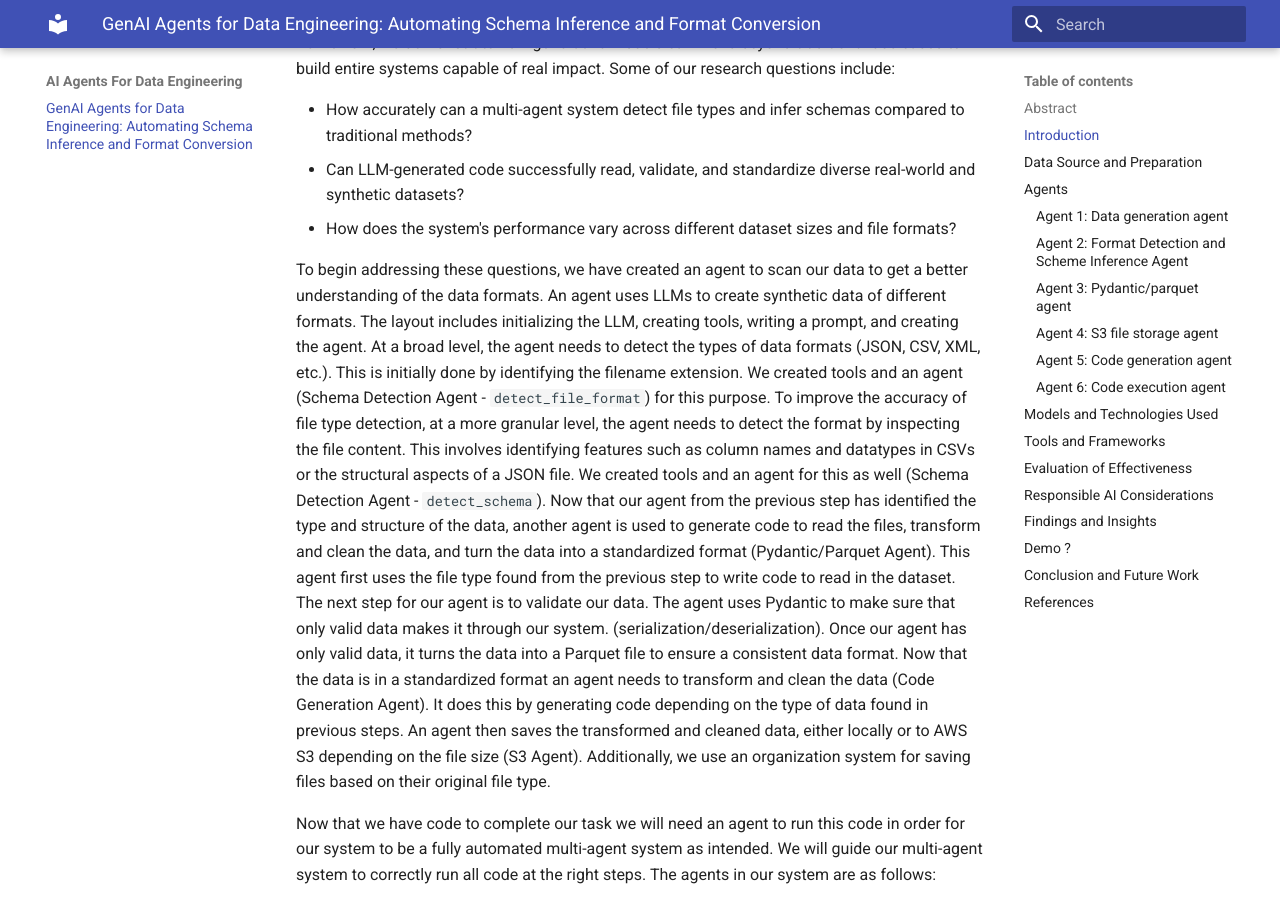
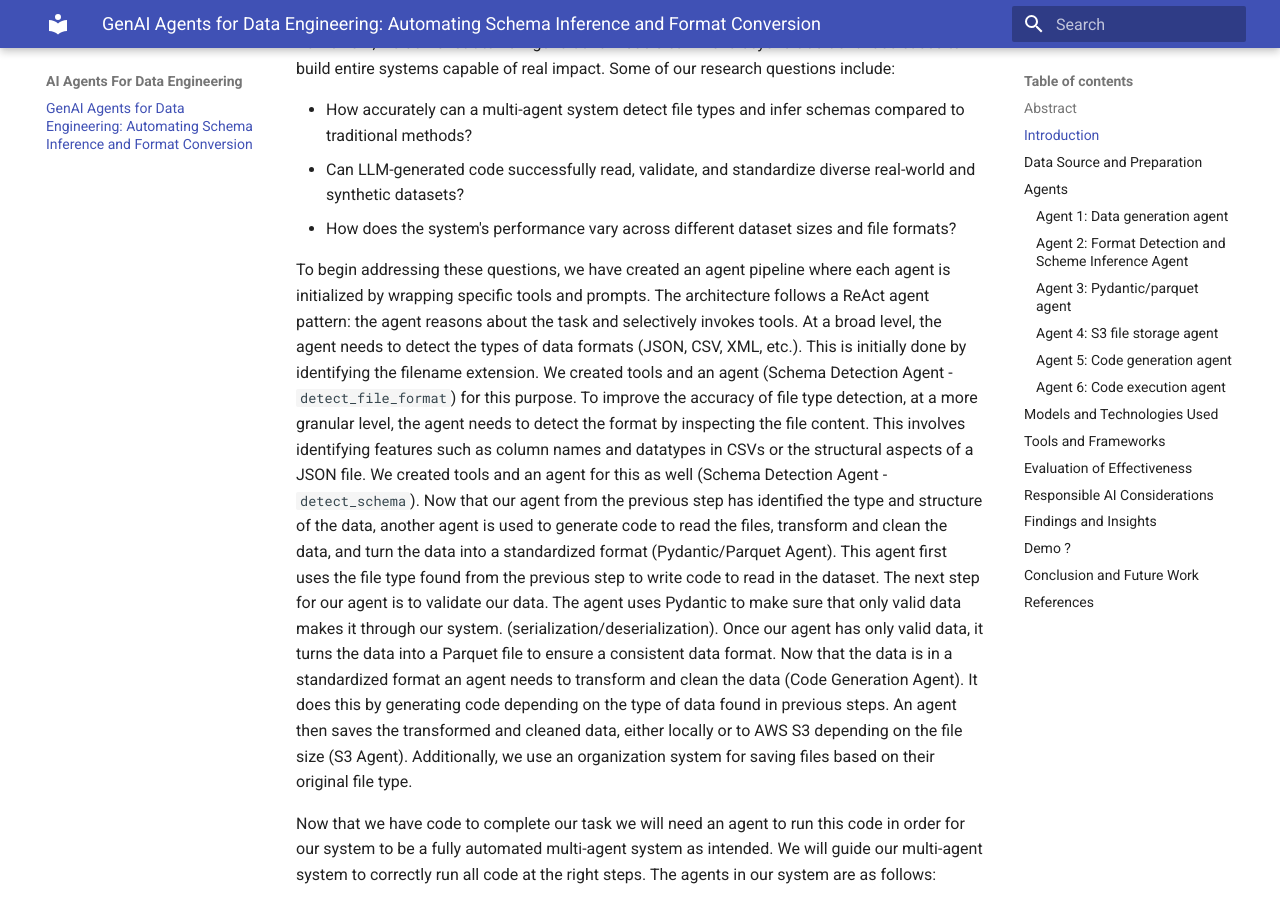
Before and after one commit to shivram7/dsan6725-finalreport, an MkDocs documentation site: the page built from docs/index.md, in a window 1280 px wide and 900 px high, scrolled down 1005 px. Built offline with MkDocs 1.6.1 and Material for MkDocs 9.7.7, drawn with Linux system fonts in a browser that asks for light colours; some of the changed text lies outside the part shown.

```diff
--- a/docs/index.md
+++ b/docs/index.md
@@ -18,7 +18,7 @@
 * Can LLM-generated code successfully read, validate, and standardize diverse real-world and synthetic datasets?
 * How does the system's performance vary across different dataset sizes and file formats?
 
-To begin addressing these questions, we have created an agent to scan our data to get a better understanding of the data formats. An agent uses LLMs to create synthetic data of different formats. The layout includes initializing the LLM, creating tools, writing a prompt, and creating the agent.
+To begin addressing these questions, we have created an agent pipeline where each agent is initialized by wrapping specific tools and prompts. The architecture follows a ReAct agent pattern: the agent reasons about the task and selectively invokes tools.
 At a broad level, the agent needs to detect the types of data formats (JSON, CSV, XML, etc.). This is initially done by identifying the filename extension. We created tools and an agent (Schema Detection Agent - `detect_file_format`) for this purpose. To improve the accuracy of file type detection, at a more granular level, the agent needs to detect the format by inspecting the file content. This involves identifying features such as column names and datatypes in CSVs or the structural aspects of a JSON file. We created tools and an agent for this as well (Schema Detection Agent - `detect_schema`).
 Now that our agent from the previous step has identified the type and structure of the data, another agent is used to generate code to read the files, transform and clean the data, and turn the data into a standardized format (Pydantic/Parquet Agent). This agent first uses the file type found from the previous step to write code to read in the dataset. The next step for our agent is to validate our data. The agent uses Pydantic to make sure that only valid data makes it through our system. (serialization/deserialization). Once our agent has only valid data, it turns the data into a Parquet file to ensure a consistent data format. Now that the data is in a standardized format an agent needs to transform and clean the data (Code Generation Agent). It does this by generating code depending on the type of data found in previous steps. An agent then saves the transformed and cleaned data, either locally or to AWS S3 depending on the file size (S3 Agent). Additionally, we use an organization system for saving files based on their original file type.
 
@@ -61,12 +61,12 @@
 
 Type: Tool-using agent
 
-Interaction: The agent uses `@tool` from LangChain’s tool function to call 4 tools: `generate_JSON`, `generate_CSV`, `generate_XML` (use Bedrock LLM to create data) and save_to_file (save data).
+Interaction: The agent uses `@tool` from LangChain’s tool function to call 4 tools: `generate_JSON`, `generate_CSV`, `generate_XML` (use Bedrock LLM to create data) and `save_to_file` (save data).
 
 Evaluation of effectiveness: Each synthetic file was manually opened and inspected for data and schema integrity. Latency was (latencyMs) logged and used to detect how quickly the agent responds and completes the task. Files were correctly saved with proper file extensions (manually inspected).
 
 ##### **Agent 2: Format Detection and Scheme Inference Agent**
-Architecture: We used a react agent, which reasons and takes actions by calling tools in sequence.
+Architecture: We used a reAct agent, which reasons and takes actions by calling tools in sequence.
 
 Framework: We used LangChain via Bedrock
 
@@ -107,7 +107,7 @@
 
 Interaction: The agent uses `@tool` from LangChain’s tool function to call the `save_generated_code` tool. This saves the python code generated by the agent.
 
-Evaluation of effectiveness: The python code was manually inspected for proper classes.
+Evaluation of effectiveness: Manual inspection of generated code, focusing on file I/O, validation, and data transformation classes.
 
 ##### **Agent 6: Code execution agent**
 Architecture: We created a ReAct agent with custom tools using create_react_agent from the langgraph module. This allows the agent to reason through multi-step tasks and invoke specific tools as needed based on user prompts.
@@ -118,7 +118,7 @@
 
 Interaction: The agent uses `@tool` from LangChain’s tool function to call `executed_generated_code`. The method `exec()` was used in the tool to execute the python code.
 
-Evaluation of effectiveness: If execution fails, an error message will display execution failed.
+Evaluation of effectiveness: Execution success/failure monitored; errors logged when execution fails.
 
 ## Models and Technologies Used
 
```
Also changed, not shown: other parts of docs/index.md (+2 -2 lines).
